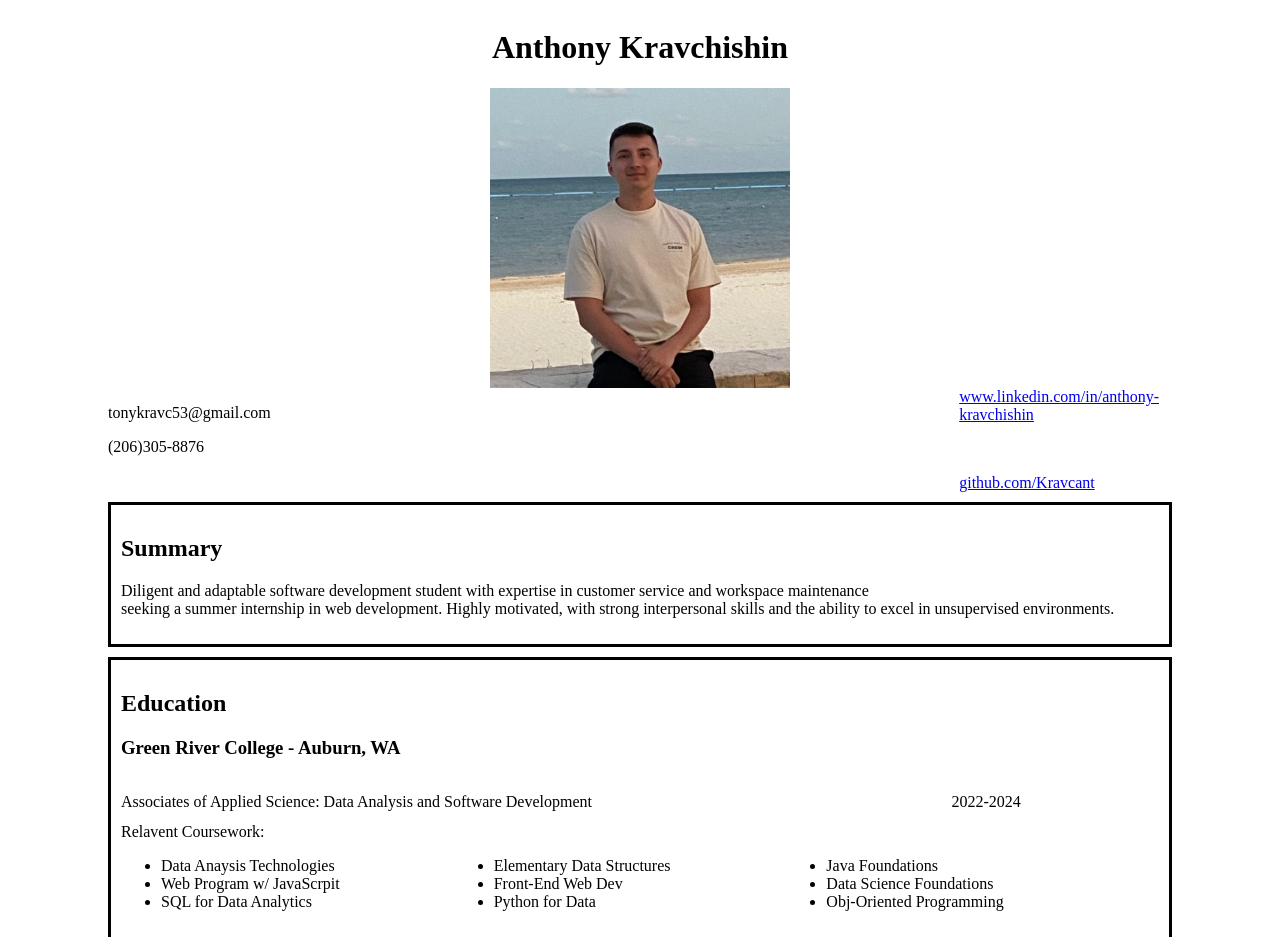
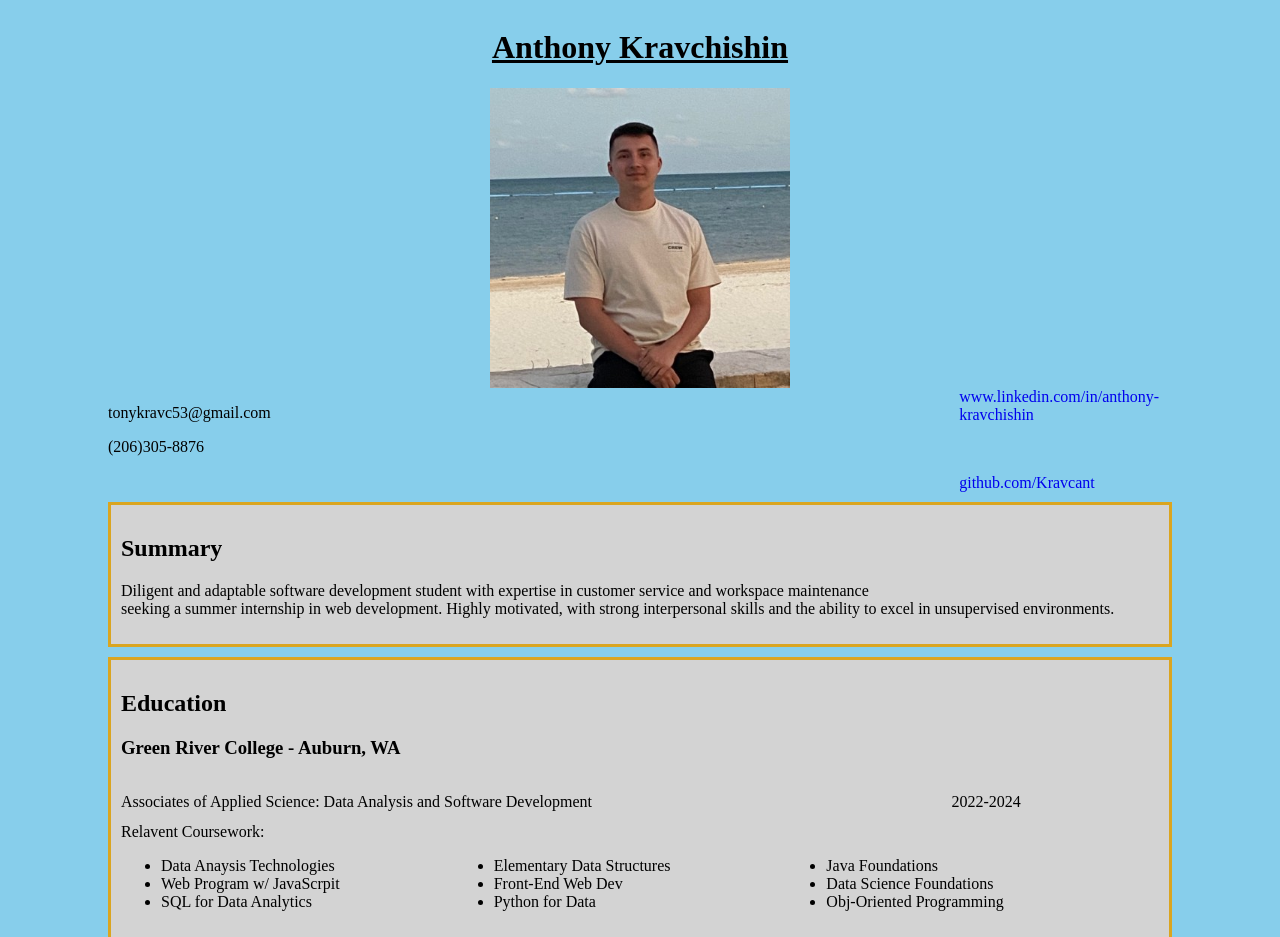
Before and after one commit to Kravcant/html_resume, a plain HTML site: page index.html in a window 1280 px wide. Shown: the top 937 px of the page. Drawn offline with Linux system fonts and the light colour scheme.

Commit message:
Added color and text decoration to h1, sections, and links

```diff
--- a/styles.css
+++ b/styles.css
@@ -1,5 +1,7 @@
 body {
     padding: 0 100px;
+    font-size: medium;
+    background-color: skyblue;
 }
 
 #top {
@@ -11,12 +13,25 @@ body {
 
 h1 {
     text-align: center;
+    font-size: xx-large;
+    text-decoration: underline;
 }
 
 section {
     border-style: solid;
+    border-color: goldenrod;
+    background-color: lightgray;
     padding: 10px;
     margin: 10px 0;
+}
+
+a:link {
+    text-decoration: none;
+}
+
+a:hover {
+    text-decoration: underline;
+    color: green;
 }
 
 #info, #education {
```
Also changed, not shown: 1 other file.
